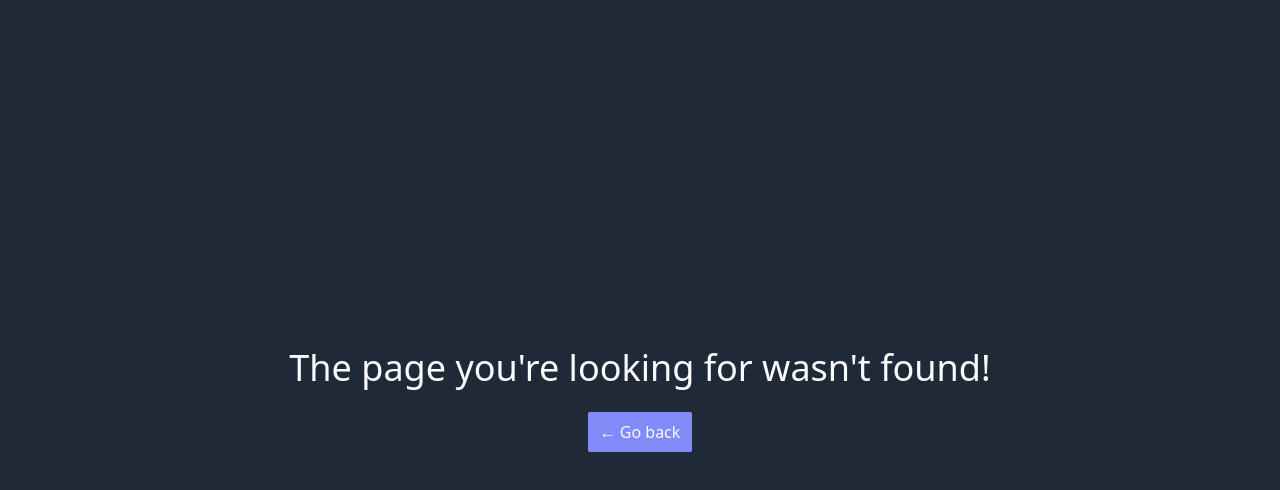
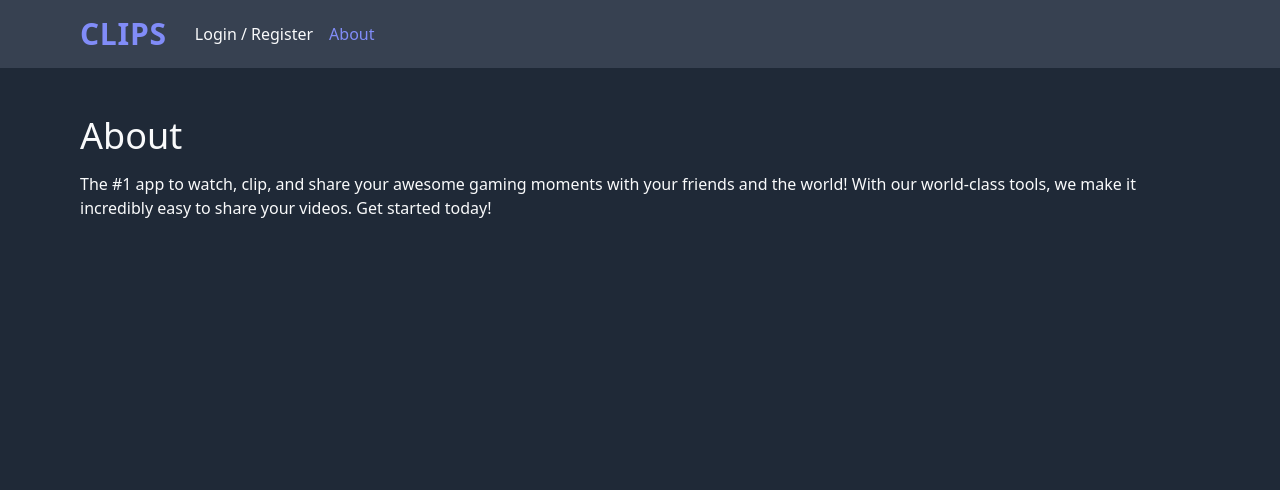
Before and after one commit to peterkovalets/clips, a React (Vite) app: page /about in a window 1280 px wide. Shown: the top 490 px of the page. Built offline with nearby package versions, Linux system fonts and the light colour scheme; no server answers.

Commit message:
Added about page

```diff
--- a/src/App.jsx
+++ b/src/App.jsx
@@ -12,6 +12,7 @@ const Home = lazy(() => import('./pages/Home'));
 const Clip = lazy(() => import('./pages/Clip'));
 const Manage = lazy(() => import('./pages/Manage'));
 const Upload = lazy(() => import('./pages/Upload'));
+const About = lazy(() => import('./pages/About'));
 const NotFound = lazy(() => import('./pages/NotFound'));
 
 const queryClient = new QueryClient();
@@ -44,6 +45,7 @@ function App() {
                     </ProtectedRoute>
                   }
                 />
+                <Route path="about" element={<About />} />
               </Route>
 
               <Route path="*" element={<NotFound />} />
--- /dev/null
+++ b/src/pages/About.jsx
@@ -0,0 +1,21 @@
+import Container from '../ui/Container';
+import Heading from '../ui/Heading';
+
+function About() {
+  return (
+    <section className="py-12">
+      <Container>
+        <Heading tag="h2" className="mb-4">
+          About
+        </Heading>
+        <p>
+          The #1 app to watch, clip, and share your awesome gaming moments with
+          your friends and the world! With our world-class tools, we make it
+          incredibly easy to share your videos. Get started today!
+        </p>
+      </Container>
+    </section>
+  );
+}
+
+export default About;
```
Also changed, not shown: .eslintrc.cjs.
